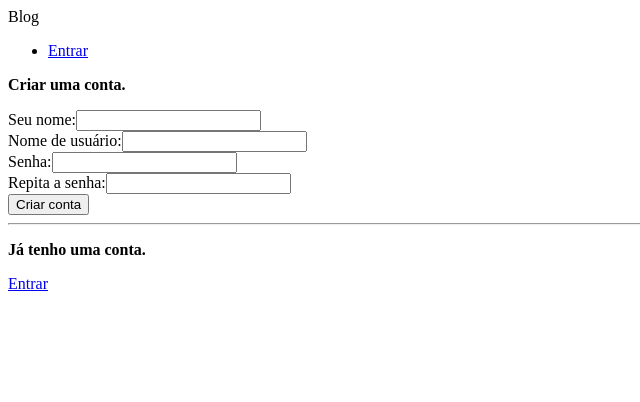
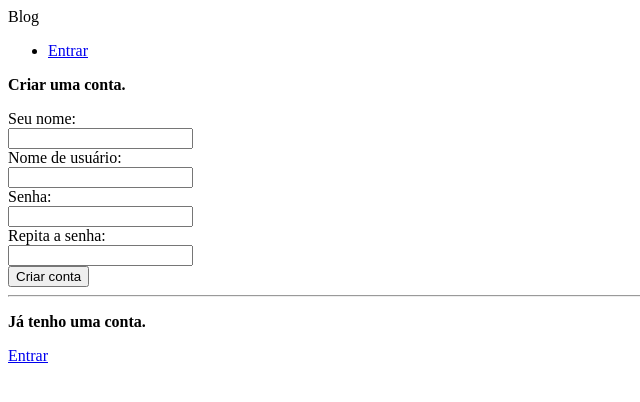
Before and after one commit to Diego-Moreira8/blog, a React (Vite) app in the folder writers-frontend/: page /criar-conta in a window 1280 px wide. Shown: the top 402 px of the page, without its empty margins (0-640 px from the left). Built offline with nearby package versions, Linux system fonts and the light colour scheme.

Commit message:
feat: integrate react-hook-form

```diff
--- a/writers-frontend/package.json
+++ b/writers-frontend/package.json
@@ -12,6 +12,7 @@
   "dependencies": {
     "react": "^19.1.1",
     "react-dom": "^19.1.1",
+    "react-hook-form": "^7.62.0",
     "react-router": "^7.8.2"
   },
   "devDependencies": {
--- /dev/null
+++ b/writers-frontend/src/components/Input.jsx
@@ -0,0 +1,45 @@
+import { findInputError } from "../utils/findInputError";
+import { isFormInvalid } from "../utils/isFormInvalid";
+import { useFormContext } from "react-hook-form";
+
+export const Input = ({
+  name,
+  label,
+  type,
+  id,
+  placeholder,
+  validation,
+  multiline = false,
+}) => {
+  const {
+    register,
+    formState: { errors },
+  } = useFormContext();
+
+  const inputErrors = findInputError(errors, name);
+  const isInvalid = isFormInvalid(inputErrors);
+
+  return (
+    <div>
+      <div>
+        <label htmlFor={id}>{label}</label>
+        {isInvalid && <p>{inputErrors.error.message}</p>}
+      </div>
+      {multiline ? (
+        <textarea
+          id={id}
+          type={type}
+          placeholder={placeholder}
+          {...register(name, validation)}
+        ></textarea>
+      ) : (
+        <input
+          id={id}
+          type={type}
+          placeholder={placeholder}
+          {...register(name, validation)}
+        />
+      )}
+    </div>
+  );
+};
--- a/writers-frontend/src/pages/LoginPage.jsx
+++ b/writers-frontend/src/pages/LoginPage.jsx
@@ -2,41 +2,37 @@ import { useContext, useState } from "react";
 import { AuthContext } from "../components/AuthContext";
 import { Link, useNavigate } from "react-router";
 import { fetchBlog } from "../utils/fetchBlog";
+import { FormProvider, useForm } from "react-hook-form";
+import { Input } from "../components/Input";
 
 export function LoginPage() {
-  const [username, setUsername] = useState("");
-  const [password, setPassword] = useState("");
-  const [status, setStatus] = useState(null);
+  const [submitStatus, setSubmitStatus] = useState(null);
   const [isFetching, setIsFetching] = useState(false);
   const { storeAuthToken } = useContext(AuthContext);
   const navigate = useNavigate();
+  const methods = useForm();
 
-  async function handleSubmit(e) {
+  async function onSubmit(data) {
     setIsFetching(true);
-    e.preventDefault();
 
     try {
-      const response = await fetchBlog("POST", "/auth/login", {
-        username,
-        password,
-      });
+      const response = await fetchBlog("POST", "/auth/login", data);
 
       if (!response.ok) {
         if (response.status === 400) {
-          setStatus("Nome de usuário ou senha incorretos.");
+          setSubmitStatus("Nome de usuário ou senha incorretos.");
         } else {
-          setStatus("Houve um problema durante o login, tente novamente.");
+          setSubmitStatus(
+            "Houve um problema durante o login, tente novamente."
+          );
         }
-
         return;
       }
-
       const { token } = await response.json();
-
       storeAuthToken(token);
       navigate("/");
     } catch (error) {
-      setStatus("Houve um problema durante o login, tente novamente.");
+      setSubmitStatus("Houve um problema durante o login, tente novamente.");
       console.error(error);
     } finally {
       setIsFetching(false);
@@ -49,37 +45,36 @@ export function LoginPage() {
         <b>Já tenho uma conta.</b>
       </p>
 
-      <form onSubmit={handleSubmit}>
-        <p>{status}</p>
+      <FormProvider {...methods}>
+        <form onSubmit={methods.handleSubmit(onSubmit)}>
+          <p>{submitStatus}</p>
 
-        <div>
-          <label htmlFor="username">Nome de usuário:</label>
-          <input
-            type="text"
+          <Input
+            label="Nome de usuário:"
+            id="username"
             name="username"
-            id="username"
-            value={username}
-            onChange={(e) => setUsername(e.target.value)}
+            validation={{
+              required: { value: true, message: "Campo obrigatório" },
+            }}
           />
-        </div>
 
-        <div>
-          <label htmlFor="password">Senha:</label>
-          <input
+          <Input
+            label="Senha:"
             type="password"
+            id="password"
             name="password"
-            id="password"
-            value={password}
-            onChange={(e) => setPassword(e.target.value)}
+            validation={{
+              required: { value: true, message: "Campo obrigatório" },
+            }}
           />
-        </div>
 
-        <div>
-          <button type="submit" disabled={isFetching}>
-            Entrar
-          </button>
-        </div>
-      </form>
+          <div>
+            <button type="submit" disabled={isFetching}>
+              {isFetching ? "Entrando..." : "Entrar"}
+            </button>
+          </div>
+        </form>
+      </FormProvider>
 
       <hr />
 
--- a/writers-frontend/src/pages/SignupPage.jsx
+++ b/writers-frontend/src/pages/SignupPage.jsx
@@ -2,22 +2,27 @@ import { useContext, useState } from "react";
 import { AuthContext } from "../components/AuthContext";
 import { Link, useNavigate } from "react-router";
 import { fetchBlog } from "../utils/fetchBlog";
+import { FormProvider, useForm } from "react-hook-form";
+import { Input } from "../components/Input";
+import {
+  full_name_validation,
+  password_confirmation_validation,
+  password_validation,
+  username_validation,
+} from "../utils/inputValidations";
 
 export function SignupPage() {
-  const [fullName, setFullName] = useState("");
-  const [username, setUsername] = useState("");
-  const [password, setPassword] = useState("");
-  const [passwordConfirmation, setPasswordConfirmation] = useState("");
-  const [status, setStatus] = useState(null);
+  const [submitStatus, setSubmitStatus] = useState(null);
   const [isFetching, setIsFetching] = useState(false);
   const { storeAuthToken } = useContext(AuthContext);
   const navigate = useNavigate();
+  const methods = useForm();
 
-  async function handleSubmit(e) {
+  async function onSubmit(data) {
     setIsFetching(true);
-    e.preventDefault();
 
     try {
+      const { fullName, username, password, passwordConfirmation } = data;
       const signUpResponse = await fetchBlog("POST", "/auth/register", {
         name: fullName,
         username: username,
@@ -26,12 +31,12 @@ export function SignupPage() {
       });
 
       if (!signUpResponse.ok) {
-        return setStatus(
+        return setSubmitStatus(
           "Houve um problema durante o registro, tente novamente."
         );
       }
 
-      setStatus("Conta criada com sucesso! Autenticando...");
+      setSubmitStatus("Conta criada com sucesso! Autenticando...");
 
       const loginResponse = await fetchBlog("POST", "/auth/login", {
         username,
@@ -39,7 +44,7 @@ export function SignupPage() {
       });
 
       if (!loginResponse.ok) {
-        setStatus(
+        setSubmitStatus(
           "Sua conta foi criada mas houve um problema durante o login."
         );
         return;
@@ -50,7 +55,7 @@ export function SignupPage() {
       storeAuthToken(token);
       navigate("/");
     } catch (error) {
-      setStatus("Houve um problema durante o registro, tente novamente.");
+      setSubmitStatus("Houve um problema durante o registro, tente novamente.");
       console.error(error);
     } finally {
       setIsFetching(false);
@@ -63,59 +68,22 @@ export function SignupPage() {
         <b>Criar uma conta.</b>
       </p>
 
-      <form onSubmit={handleSubmit}>
-        {status && <p>{status}</p>}
+      <FormProvider {...methods}>
+        <form onSubmit={methods.handleSubmit(onSubmit)}>
+          <p>{submitStatus}</p>
 
-        <div>
-          <label htmlFor="fullName">Seu nome:</label>
-          <input
-            type="text"
-            name="name"
-            id="fullName"
-            value={fullName}
-            onChange={(e) => setFullName(e.target.value)}
-          />
-        </div>
+          <Input {...full_name_validation} />
+          <Input {...username_validation} />
+          <Input {...password_validation} />
+          <Input {...password_confirmation_validation} />
 
-        <div>
-          <label htmlFor="username">Nome de usuário:</label>
-          <input
-            type="text"
-            name="username"
-            id="username"
-            value={username}
-            onChange={(e) => setUsername(e.target.value)}
-          />
-        </div>
-
-        <div>
-          <label htmlFor="password">Senha:</label>
-          <input
-            type="password"
-            name="password"
-            id="password"
-            value={password}
-            onChange={(e) => setPassword(e.target.value)}
-          />
-        </div>
-
-        <div>
-          <label htmlFor="passwordConfirmation">Repita a senha:</label>
-          <input
-            type="password"
-            name="password-confirmation"
-            id="passwordConfirmation"
-            value={passwordConfirmation}
-            onChange={(e) => setPasswordConfirmation(e.target.value)}
-          />
-        </div>
-
-        <div>
-          <button type="submit" disabled={isFetching}>
-            Criar conta
-          </button>
-        </div>
-      </form>
+          <div>
+            <button type="submit" disabled={isFetching}>
+              {isFetching ? "Criando conta..." : "Criar conta"}
+            </button>
+          </div>
+        </form>
+      </FormProvider>
 
       <hr />
 
--- /dev/null
+++ b/writers-frontend/src/utils/findInputError.js
@@ -0,0 +1,11 @@
+export function findInputError(errors, name) {
+  console.log(errors);
+  const filtered = Object.keys(errors)
+    .filter((key) => {
+      return key === name;
+    })
+    .reduce((cur, key) => {
+      return Object.assign(cur, { error: errors[key] });
+    }, {});
+  return filtered;
+}
--- /dev/null
+++ b/writers-frontend/src/utils/inputValidations.js
@@ -0,0 +1,71 @@
+export const full_name_validation = {
+  label: "Seu nome:",
+  id: "fullName",
+  name: "fullName",
+  validation: {
+    maxLength: {
+      value: 250,
+      message: "O nome pode ter no máximo de 250 caracteres",
+    },
+  },
+};
+
+export const username_validation = {
+  label: "Nome de usuário:",
+  id: "username",
+  name: "username",
+  validation: {
+    required: {
+      value: true,
+      message: "Campo obrigatório",
+    },
+    minLength: {
+      value: 3,
+      message: "O nome de usuário precisa ter pelo menos 3 caracteres",
+    },
+    maxLength: {
+      value: 50,
+      message: "O nome de usuário pode ter no máximo 50 caracteres",
+    },
+    pattern: {
+      value: /^[A-Za-z0-9._-]+$/,
+      message:
+        "O nome de usuário pode incluir apenas letras, números, pontos (.), sublinhados (_) e traços (-). Espaços em branco não são permitidos.",
+    },
+  },
+};
+
+export const password_validation = {
+  label: "Senha:",
+  type: "password",
+  id: "password",
+  name: "password",
+  validation: {
+    required: {
+      value: true,
+      message: "Campo obrigatório",
+    },
+    minLength: {
+      value: 8,
+      message: "A senha precisa ter pelo menos 8 caracteres",
+    },
+    maxLength: {
+      value: 250,
+      message: "A senha pode ter no máximo 250 caracteres",
+    },
+    pattern: {
+      value: /^(?=.*[A-Za-z])(?=.*\d).+$/,
+      message: "A senha precisa incluir pelo menos uma letra e um número",
+    },
+  },
+};
+
+export const password_confirmation_validation = {
+  label: "Repita a senha:",
+  type: "password",
+  id: "passwordConfirmation",
+  name: "passwordConfirmation",
+  validation: {
+    required: { value: true, message: "Campo obrigatório" },
+  },
+};
--- /dev/null
+++ b/writers-frontend/src/utils/isFormInvalid.js
@@ -0,0 +1,4 @@
+export const isFormInvalid = (err) => {
+  if (Object.keys(err).length > 0) return true;
+  return false;
+};
```
Also changed, not shown: 2 other files (tests, documents, lock files or other folders).
